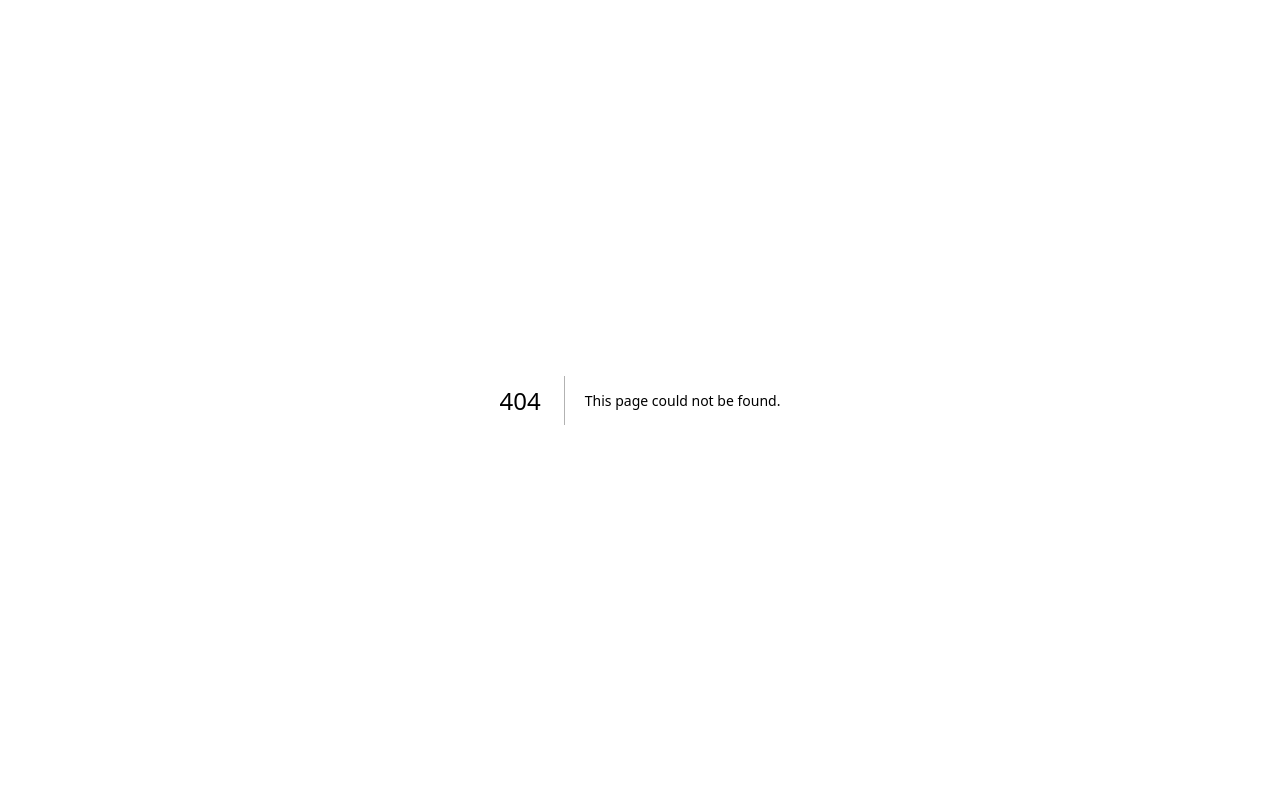
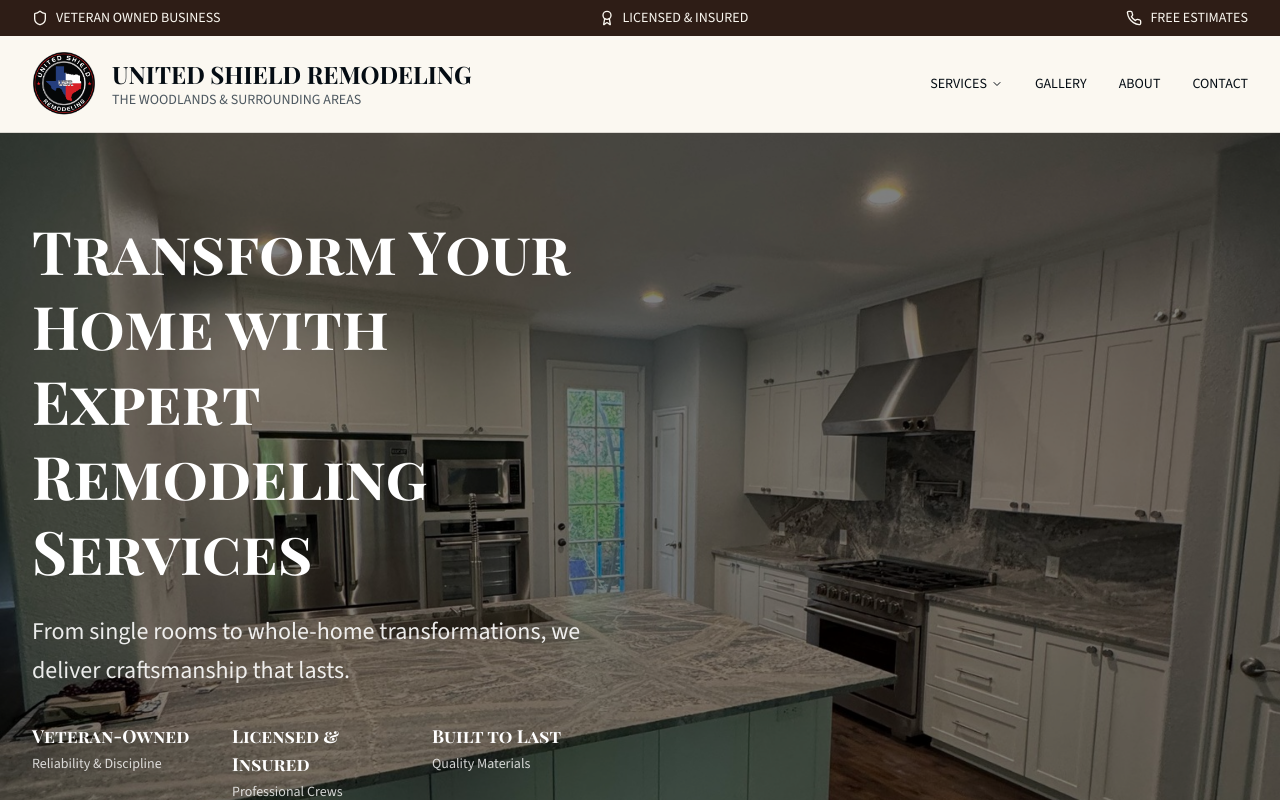
Before and after one commit to UnitedShield/UnitedShieldRemodeling, a Next.js app: page /about in a window 1280 px wide. Before the commit this address had no page. Shown: the top 800 px of the page. Built offline with nearby package versions, Linux system fonts and the light colour scheme.

Commit message:
Create page.tsx

```diff
--- /dev/null
+++ b/app/about/page.tsx
@@ -0,0 +1,31 @@
+import type { Metadata } from "next"
+import Header from "@/components/header"
+import HeroWithForm from "@/components/hero-with-form"
+import ServiceCards from "@/components/service-cards"
+import ProcessSteps from "@/components/process-steps"
+import CTASection from "@/components/cta-section"
+import Footer from "@/components/footer"
+
+export const metadata: Metadata = {
+  title: "Home Remodeling Services | United Shield Remodeling | The Woodlands, Spring, Conroe, Tomball, Montgomery, Magnolia, Willis, Cypress, and North Houston",
+  description:
+    "Expert home remodeling services in The Woodlands, Spring, Conroe, Tomball, Montgomery, Magnolia, Willis, Cypress, and North Houston. Kitchens, bathrooms, flooring, additions & full home makeovers. Veteran-owned, licensed & insured. Free estimates.",
+}
+
+export default function ServicesPage() {
+  return (
+    <main className="min-h-screen">
+      <Header />
+      <HeroWithForm
+        title="Transform Your Home with Expert Remodeling Services"
+        subtitle="From single rooms to whole-home transformations, we deliver craftsmanship that lasts."
+        backgroundImage="/images/usrm-banner.jpg"
+        showForm={false}
+      />
+      <ServiceCards />
+      <ProcessSteps />
+      <CTASection />
+      <Footer />
+    </main>
+  )
+}
```
